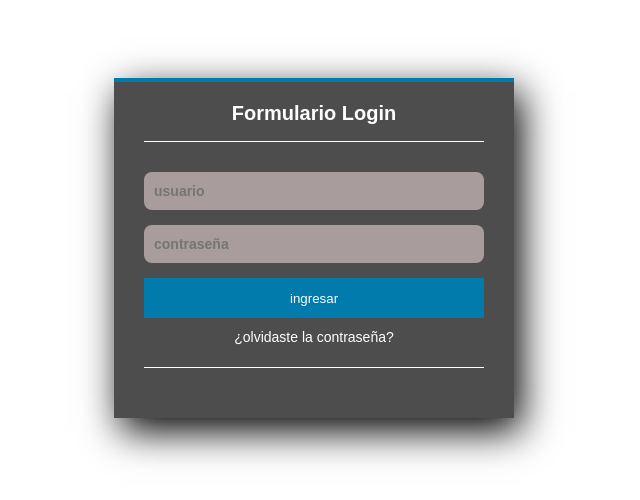
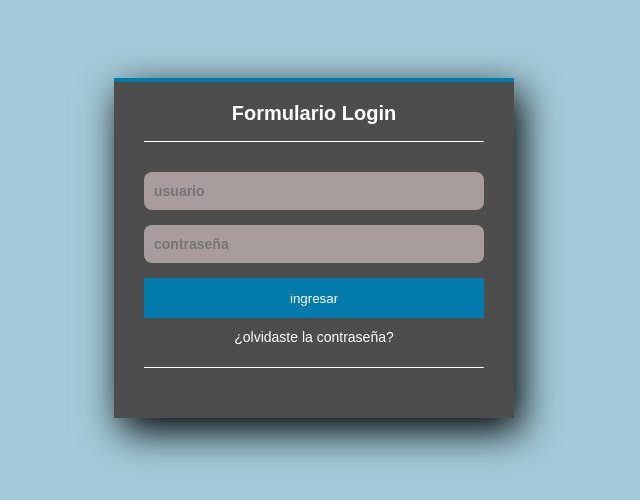
Before and after one commit to inyelber/web_prueba, a plain HTML site: page index.html in a window 1280 px wide. Shown: the part 102-602 px from the top of the page, without its empty margins (326-966 px from the left). Drawn offline with Linux system fonts and the light colour scheme.

Commit message:
Add files via upload

```diff
--- a/estilos.css
+++ b/estilos.css
@@ -6,6 +6,7 @@
 
 body{
     font-family: Arial;
+    background-color: #a3cad8;
 }
 
 .form-login{
```
